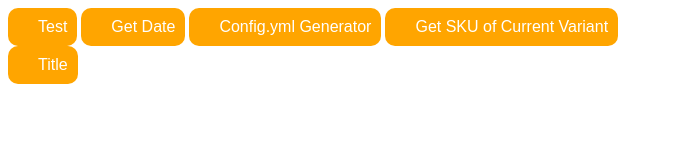
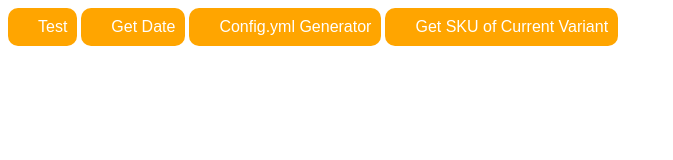
Before and after one commit to GorgonFreeman/bookmarklets, a website: page index.html in a window 1280 px wide. Shown: the whole page, without its empty margins (0-673 px from the left). Drawn offline with Linux system fonts and the light colour scheme.

Commit message:
remove static bookmarklet partial

```diff
--- a/index.html
+++ b/index.html
@@ -6,13 +6,6 @@
     <div id="bookmarkletContainer">
 
     </div>
-    <!-- partial:_bookmarklet.html --><a
-  id="bookmarklet-a"
-  class="bookmarklet"
-  href="javascript:(function()%7Bfunction%20copyToClipboard(str)%20%7B%0A%20%20const%20el%20%3D%20document.createElement('textarea')%3B%0A%20%20el.value%20%3D%20str%3B%0A%20%20el.setAttribute('readonly'%2C%20'')%3B%0A%20%20el.style.position%20%3D%20'absolute'%3B%0A%20%20el.style.left%20%3D%20'-9999px'%3B%0A%20%20document.body.appendChild(el)%3B%0A%20%20el.select()%3B%0A%20%20document.execCommand('copy')%3B%0A%20%20document.body.removeChild(el)%3B%0A%7D%3B%0A%0Aconst%20params%20%3D%20new%20Proxy(new%20URLSearchParams(window.location.search)%2C%20%7B%0A%20%20get%3A%20(searchParams%2C%20prop)%20%3D%3E%20searchParams.get(prop)%2C%0A%7D)%3B%0A%0Aconst%20getAndUseProductInfo%20%3D%20async%20()%20%3D%3E%20%7B%0A%20%20const%20variantParam%20%3D%20params.variant%3B%0A%20%20const%20%7B%20origin%2C%20pathname%20%7D%20%3D%20location%3B%0A%20%20const%20productJSONURL%20%3D%20%60%24%7B%20origin%20%7D%24%7B%20pathname%20%7D.json%60%3B%0A%20%20const%20response%20%3D%20await%20fetch(productJSONURL)%3B%0A%20%20const%20data%20%3D%20await%20response.json()%3B%0A%0A%20%20const%20variant%20%3D%20data.product.variants.find(v%20%3D%3E%20v.id%20%3D%3D%20variantParam)%3B%0A%20%20const%20%7B%20sku%20%7D%20%3D%20variant%3B%0A%20%20console.log('SKU%20of%20current%20variant%3A'%2C%20sku)%3B%0A%20%20copyToClipboard(sku)%3B%0A%7D%0A%0AgetAndUseProductInfo()%3B%7D)()%3B"
->
-  Title
-</a><!-- partial -->
   </body>
 
   <script src="/Bookmarklets/scripts.js"></script>
```
Also changed, not shown: src/html/_bookmarklet.html (deleted, +0 -7 lines), src/html/index.html (+0 -1 lines).
